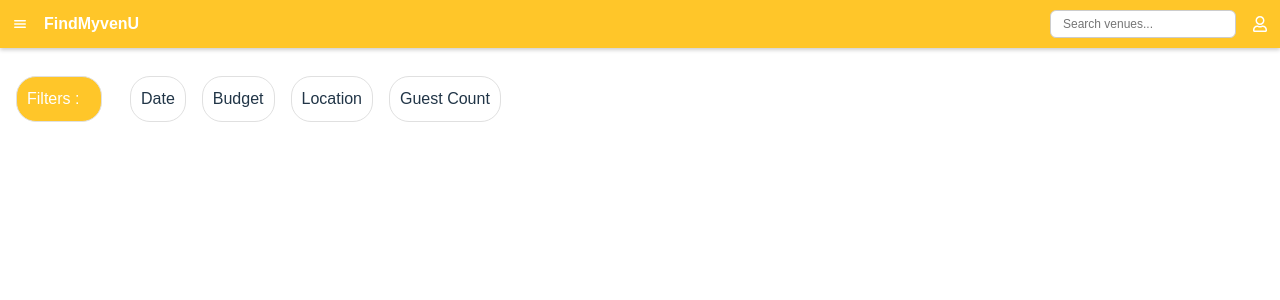
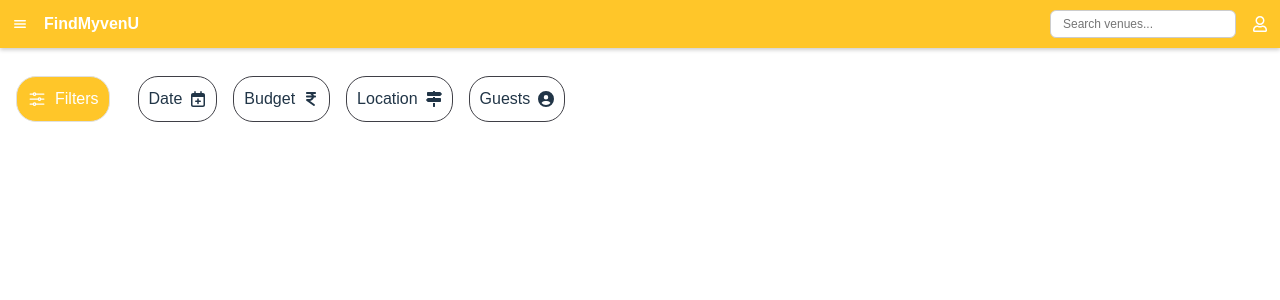
Before and after one commit to niteshtiwari782/WeddingBells, a React (Vite) app: page / in a window 1280 px wide. Shown: the top 300 px of the page. Built offline with nearby package versions, Linux system fonts and the light colour scheme.

Commit message:
added icons & changed border color

```diff
--- a/src/Component/FilterPanel/index.jsx
+++ b/src/Component/FilterPanel/index.jsx
@@ -1,16 +1,33 @@
 import React from 'react';
-
+import { FaMapSigns } from 'react-icons/fa';
+import { FaCircleUser, FaIndianRupeeSign, FaRegCalendarPlus } from 'react-icons/fa6';
+import { HiOutlineAdjustmentsHorizontal } from 'react-icons/hi2';
 import './styles.css';
 
 export default function FilterPane() {
   return (
     <div className="FilterPanelContainer">
-      <label className="FilterTitle">Filters :</label>
+      <div className="FilterTitle">
+        <HiOutlineAdjustmentsHorizontal size={20} />
+        <label>Filters</label>
+      </div>
       <div className="scroll-container">
-        <div className="scroll-item">Date</div>
-        <div className="scroll-item">Budget</div>
-        <div className="scroll-item">Location</div>
-        <div className="scroll-item">Guest Count</div>
+        <div className="scroll-item">
+          <label>Date</label>
+          <FaRegCalendarPlus />
+        </div>
+        <div className="scroll-item">
+          <label>Budget</label>
+          <FaIndianRupeeSign />
+        </div>
+        <div className="scroll-item">
+          <label>Location</label>
+          <FaMapSigns />
+        </div>
+        <div className="scroll-item">
+          <label>Guests</label>
+          <FaCircleUser />
+        </div>
       </div>
     </div>
   );
--- a/src/Component/FilterPanel/styles.css
+++ b/src/Component/FilterPanel/styles.css
@@ -7,7 +7,10 @@
 }
 
 .FilterTitle {
-  min-width: 4rem;
+  display: flex;
+  justify-content: center;
+  align-items: center;
+  gap: 8px;
   background-color: #ffc629;
   color: white;
   border: 1px solid #e0e0e0;
@@ -27,10 +30,14 @@
 
 /* Optional: individual item styling */
 .scroll-item {
+  display: flex;
+  gap: 8px;
+  align-items: center;
+  justify-content: center;
   padding: 10px;
   background: white;
   flex-shrink: 0;
-  border: 1px solid #e0e0e0;
+  border: 1px solid #3f3f46;
   border-radius: 20px;
 }
 
```
